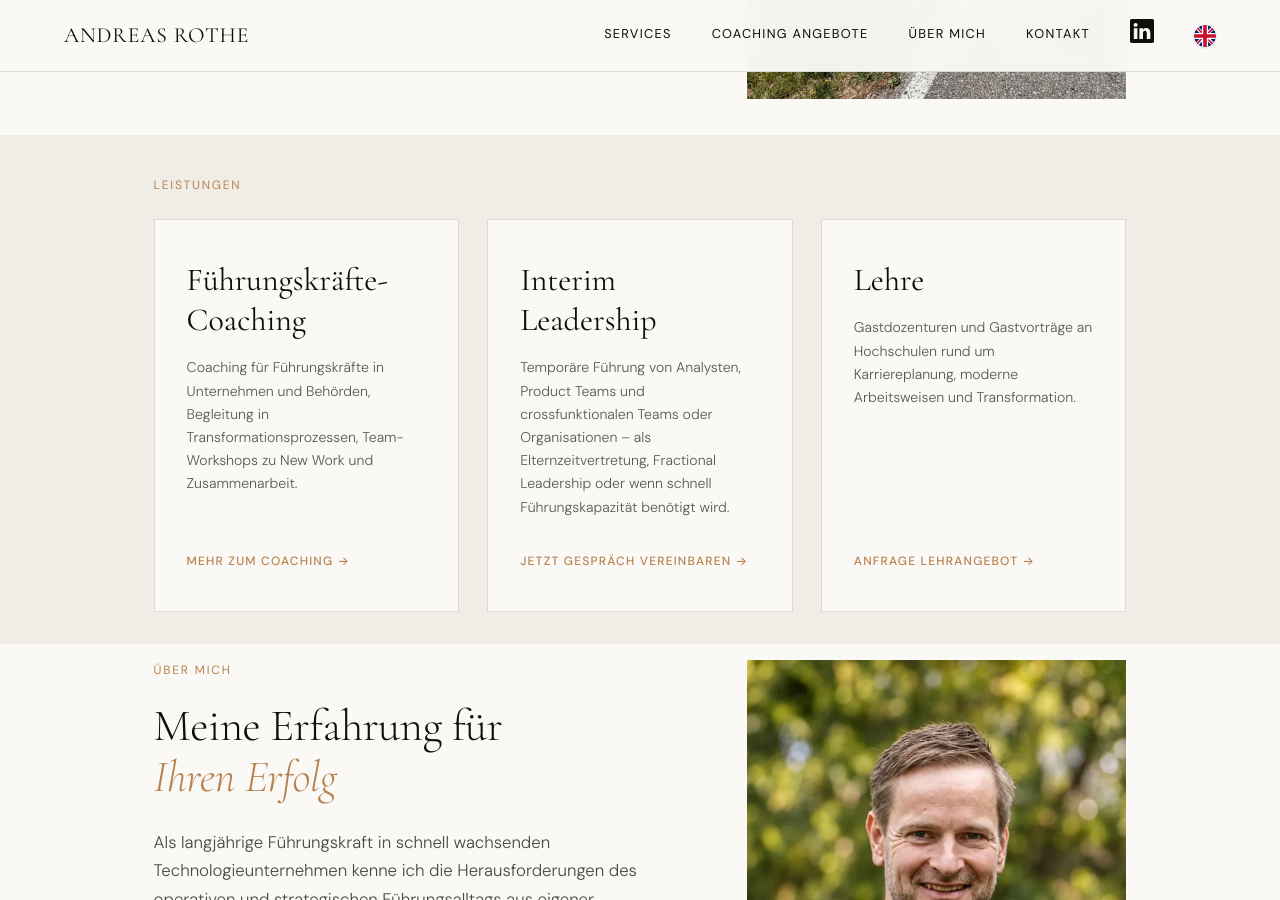
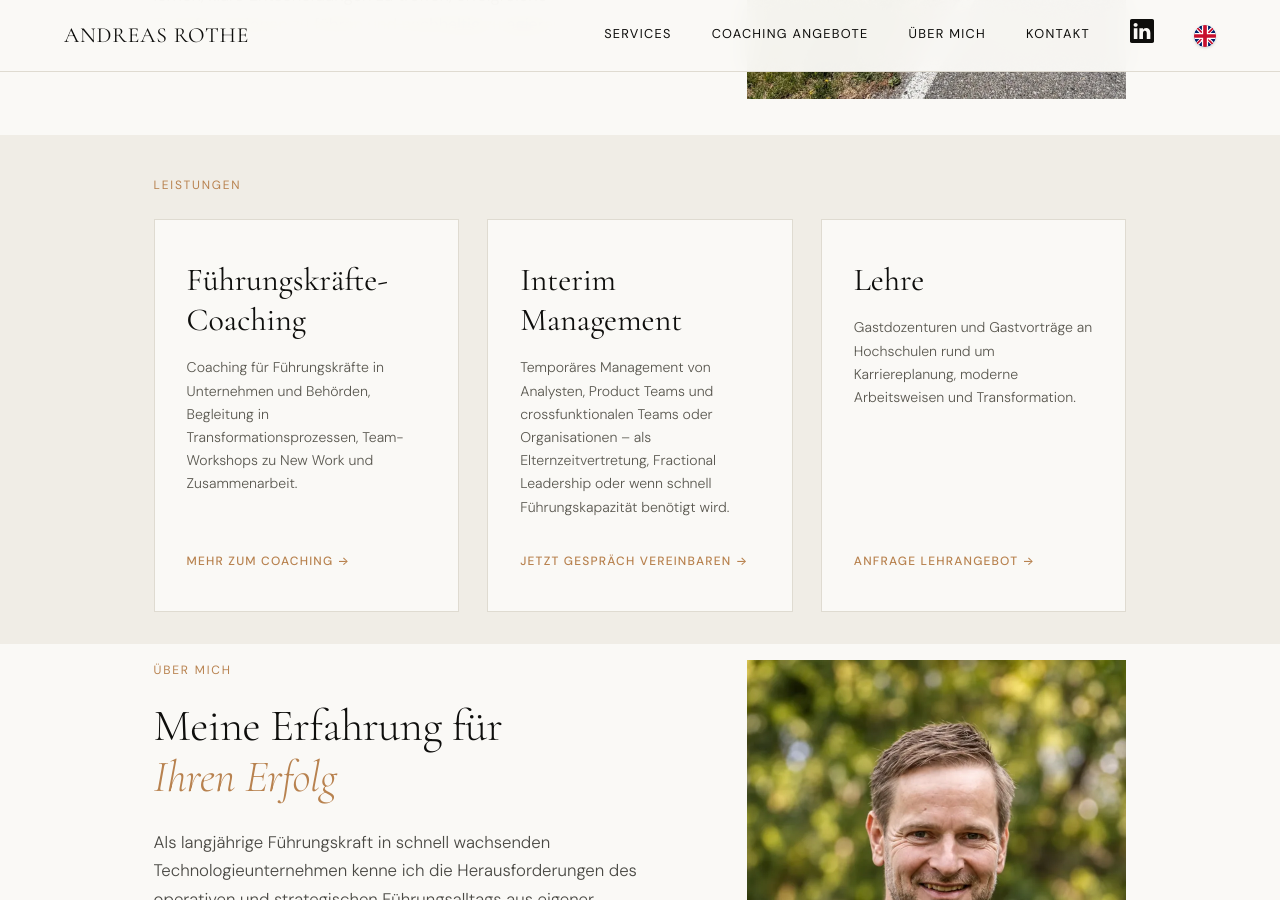
Before and after one commit to arothe161/andreasrothe, a Jekyll site: the page built from index.html, in a window 1280 px wide and 900 px high, scrolled down 405 px. Built offline with Jekyll 4.4.1, drawn with Linux system fonts in a browser that asks for light colours; some of the changed text lies outside the part shown.

Commit message:
Update terminology from 'Interim Leadership' to 'Interim Management'

```diff
--- a/_data/de.yml
+++ b/_data/de.yml
@@ -11,7 +11,7 @@ nav_lang_title: "Switch to English version"
 
 # Hero
 hero_eyebrow: "+15 Jahre Führungskraft und Systemischer Coach"
-hero_title_line1: "Executive Coaching · Interim Leadership · Lehre"
+hero_title_line1: "Executive Coaching · Interim Management · Lehre"
 hero_sub: "Coaching für Personalverantwortliche, Teamleitungen und Führungskräfte in Unternehmen und Behörden. Ich unterstütze Führungskräfte, Teams und Gründer dabei, kontinuierlich zu lernen, klare Entscheidungen zu treffen, erfolgreiche Transformationen zu führen und nachhaltig zu agieren."
 hero_cta: "Kennenlerngespräch vereinbaren"
 hero_stat_num: "15+"
@@ -23,7 +23,7 @@ about_label: "Über mich"
 about_title_line1: "Meine Erfahrung für"
 about_title_em: "Ihren Erfolg"
 about_p1: "Als langjährige Führungskraft in schnell wachsenden Technologieunternehmen kenne ich die Herausforderungen des operativen und strategischen Führungsalltags aus eigener Erfahrung."
-about_p2: "In Kombination mit der Ausbildung als Systemischer Coach, verbinde ich unternehmerisches Verständnis mit systemischer Methodenkompetenz. Kein theoretisches Lehrbuchwissen, sondern ein vertrauensvoller Sparringspartner auf Augenhöhe."
+about_p2: "In Kombination mit der Weiterbildung als Systemischer Coach, verbinde ich unternehmerisches Verständnis mit systemischer Methodenkompetenz. Kein theoretisches Lehrbuchwissen, sondern ein vertrauensvoller Sparringspartner auf Augenhöhe."
 about_p3: "Ich unterstütze neue und erfahrene Führungskräfte, Ihre Führungswirkung zu stärken, komplexe Schnittstellen zu steuern und auch in Phasen hoher Unsicherheit handlungsfähig und fokussiert zu bleiben."
 about_cred1_title: "Erfahrung"
 about_cred1_text: "15+ Jahre Führungserfahrung, bei Zalando, Redcare und Mister Spex."
@@ -44,8 +44,8 @@ angebote_title_em: ""
 angebot_1_title: "Führungskräfte-Coaching"
 angebot_1_desc: "Coaching für Führungskräfte in Unternehmen und Behörden, Begleitung in Transformationsprozessen, Team-Workshops zu New Work und Zusammenarbeit."
 
-angebot_2_title: "Interim Leadership"
-angebot_2_desc: "Temporäre Führung von Analysten, Product Teams und crossfunktionalen Teams oder Organisationen – als Elternzeitvertretung, Fractional Leadership oder wenn schnell Führungskapazität benötigt wird."
+angebot_2_title: "Interim Management"
+angebot_2_desc: "Temporäres Management von Analysten, Product Teams und crossfunktionalen Teams oder Organisationen – als Elternzeitvertretung, Fractional Leadership oder wenn schnell Führungskapazität benötigt wird."
 
 angebot_3_title: "Lehre"
 angebot_3_desc: "Gastdozenturen und Gastvorträge an Hochschulen rund um Karriereplanung, moderne Arbeitsweisen und Transformation."
```
